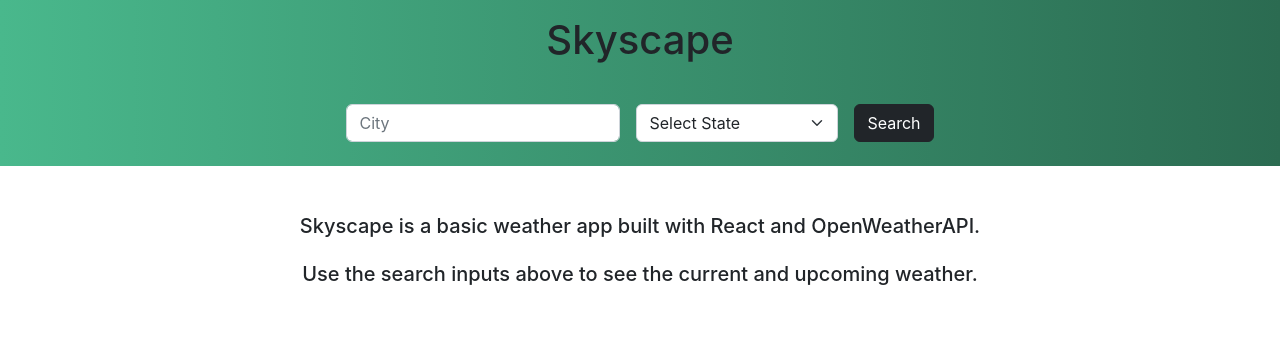
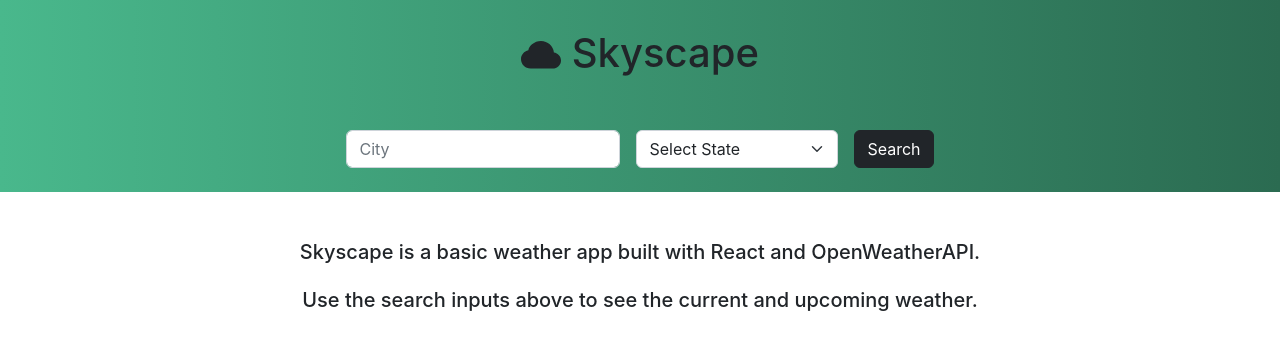
Before and after one commit to Bmilner88/skyscape, a React (Create React App) app: page / in a window 1280 px wide. Shown: the top 350 px of the page. Built offline with nearby package versions, Linux system fonts and the light colour scheme; no server answers.

Commit message:
Minor Changes

```diff
--- a/package.json
+++ b/package.json
@@ -7,6 +7,7 @@
     "react": "^18.2.0",
     "react-awesome-reveal": "^4.0.0",
     "react-bootstrap": "^2.5.0",
+    "react-bootstrap-icons": "^1.8.4",
     "react-dom": "^18.2.0",
     "react-scripts": "5.0.1",
     "web-vitals": "^2.1.4"
--- a/src/App.css
+++ b/src/App.css
@@ -9,4 +9,5 @@
 
 .app-header {
   background-image: linear-gradient(to right, var(--B), var(--A));
+  padding: 1%;
 }
--- a/src/components/Header/index.js
+++ b/src/components/Header/index.js
@@ -1,9 +1,10 @@
 import React from "react";
+import { CloudFill } from "react-bootstrap-icons";
 
 function Header() {
   return (
     <header className="app-header">
-      <h1 className="p-3 mb-0">Skyscape</h1>
+      <h1 className="p-3 mb-0"><span><CloudFill /></span> Skyscape</h1>
     </header>
   );
 }
```
Also changed, not shown: 1 other file (tests, documents, lock files or other folders).
